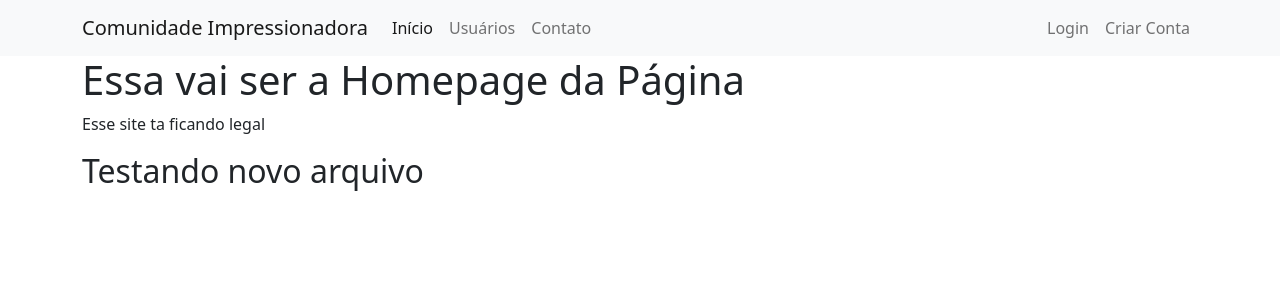
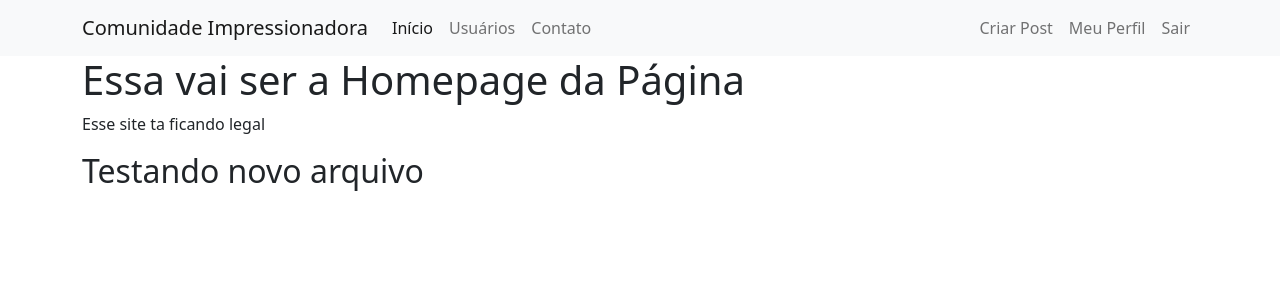
Before and after one commit to carlosdfranca/Comunity-Site, a Flask app: page / in a window 1280 px wide. Shown: the top 300 px of the page. Run offline with Flask 2, Linux system fonts and the light colour scheme; a user stored in the database is signed in.

Commit message:
Att Login
Criei as páginas html: perfil.html, e criarpost.html;

Crieiu a lógica para realmente fazer o login no usuário quando fazer o login na página;

Agora quando o usuário está logado a navbar mostra "Criar Post", "Meu Perfil", "Sair";

Criei a lógica para fazer o Logout ao clicar em "Sair" no navbar.

```diff
--- a/comunidadeimpressionadora/routes.py
+++ b/comunidadeimpressionadora/routes.py
@@ -1,8 +1,9 @@
 from flask import render_template, redirect, url_for, flash, request
+import flask
 from comunidadeimpressionadora import app, database, Bcrypt
 from comunidadeimpressionadora.forms import FormLogin, FormCriarConta
 from comunidadeimpressionadora.models import Usuario
-from flask_login import login_user
+from flask_login import login_user, logout_user, current_user
 
 lista_usuarios = ['Carlos', 'Fulano', 'Ciclano', 'Beutrano']
 
@@ -44,3 +45,18 @@ def login():
         return redirect(url_for('home'))
 
     return render_template('login.html', form_login=form_login, form_criar_conta=form_criar_conta)
+
+
+@app.route('/sair')
+def sair():
+    logout_user()
+    flash('Logout realizado.', 'alert-primary')
+    return redirect(url_for('home'))
+
+@app.route('/perfil')
+def perfil():
+    return render_template('perfil.html')
+
+@app.route('/post/criar')
+def criar_post():
+    return render_template('criarpost.html')
--- a/comunidadeimpressionadora/templates/navbar.html
+++ b/comunidadeimpressionadora/templates/navbar.html
@@ -17,12 +17,24 @@
         </li>
       </ul>
       <ul class="d-flex navbar-nav">
+        {% if current_user.is_authenticated %}
+          <li class="nav-item">
+            <a class="nav-link" href="{{ url_for('criar_post') }}">Criar Post</a>
+          </li>
+          <li class="nav-item">
+            <a class="nav-link" href="{{ url_for('perfil') }}">Meu Perfil</a>
+          </li>
+          <li class="nav-item">
+            <a class="nav-link" href="{{ url_for('sair') }}">Sair</a>
+          </li>
+        {% else %}
           <li class="nav-item">
             <a class="nav-link" href="{{ url_for('login') }}">Login</a>
           </li>
           <li class="nav-item">
             <a class="nav-link" href="{{ url_for('login') }}">Criar Conta</a>
           </li>
+        {% endif %}
       </ul>
     </div>
   </div>
```
Also changed, not shown: comunidadeimpressionadora/templates/criarpost.html (added, +9 -0 lines), comunidadeimpressionadora/templates/perfil.html (added, +9 -0 lines), comunidadeimpressionadora/comunidade.db. Lines whose indentation alone changed are shown as unchanged.
